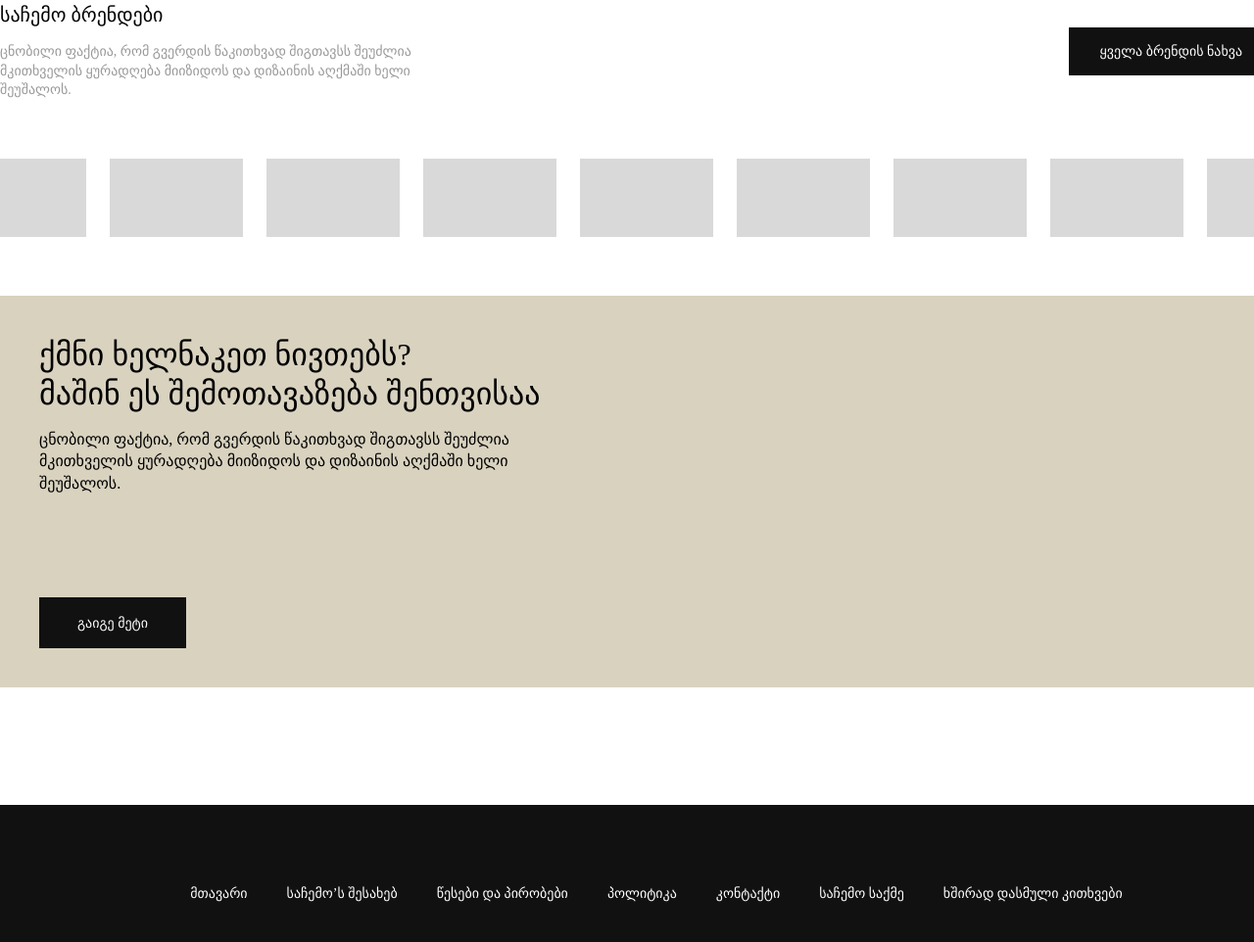
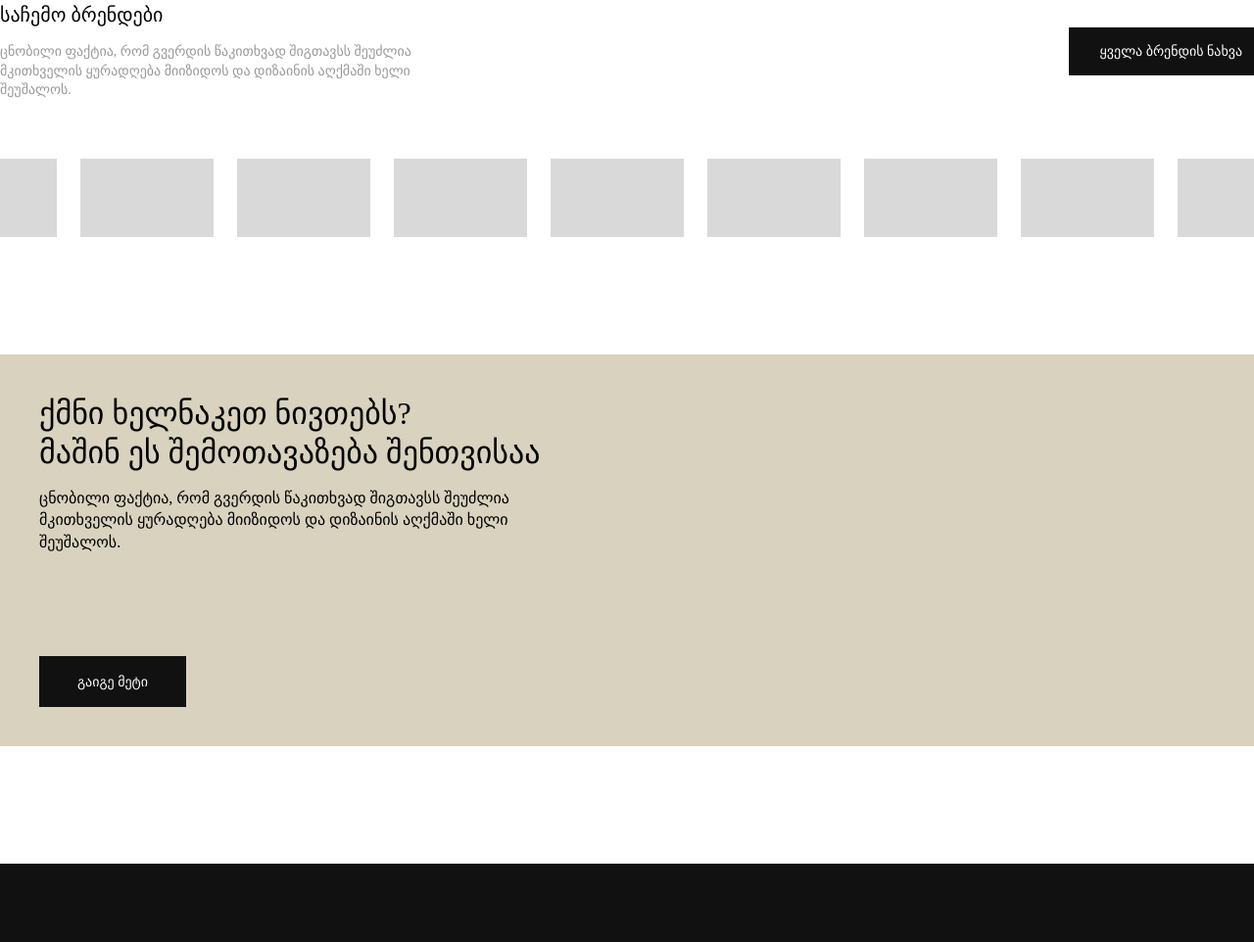
Before and after one commit to braumi/home-page-sachemo, a plain HTML site: page index.html in a window 1280 px wide. Shown: the part 3669-4631 px from the top of the page at 98% size. Drawn offline with nearby package versions, Linux system fonts and the light colour scheme; a web font is replaced by a local one.

Commit message:
კაი

```diff
--- a/styles.css
+++ b/styles.css
@@ -535,7 +535,7 @@ header .user {
   cursor: pointer;
 }
 .brand-list {
-  margin-bottom: 60px;
+  margin-bottom: 120px;
   width: 100%;
   overflow: auto;
 }
```
